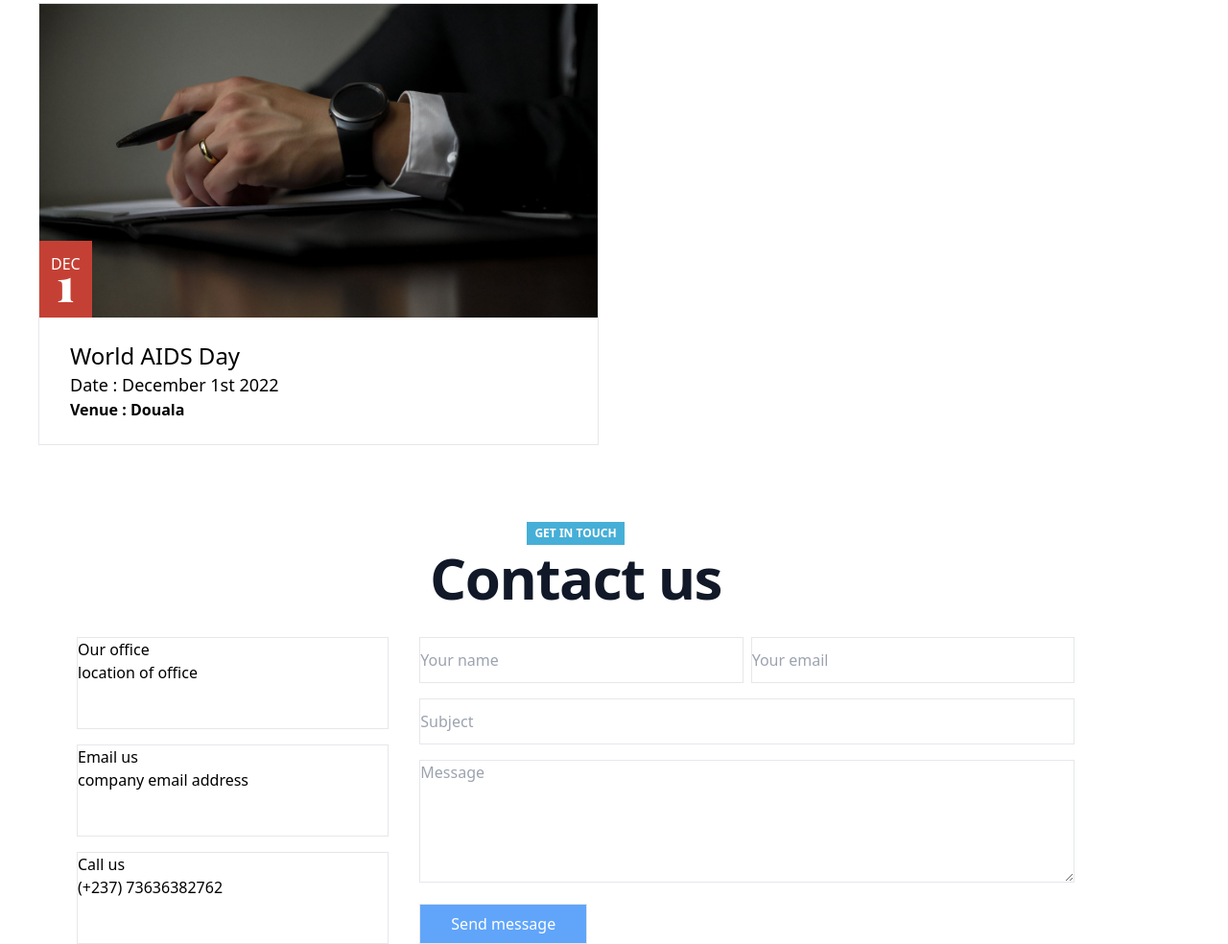
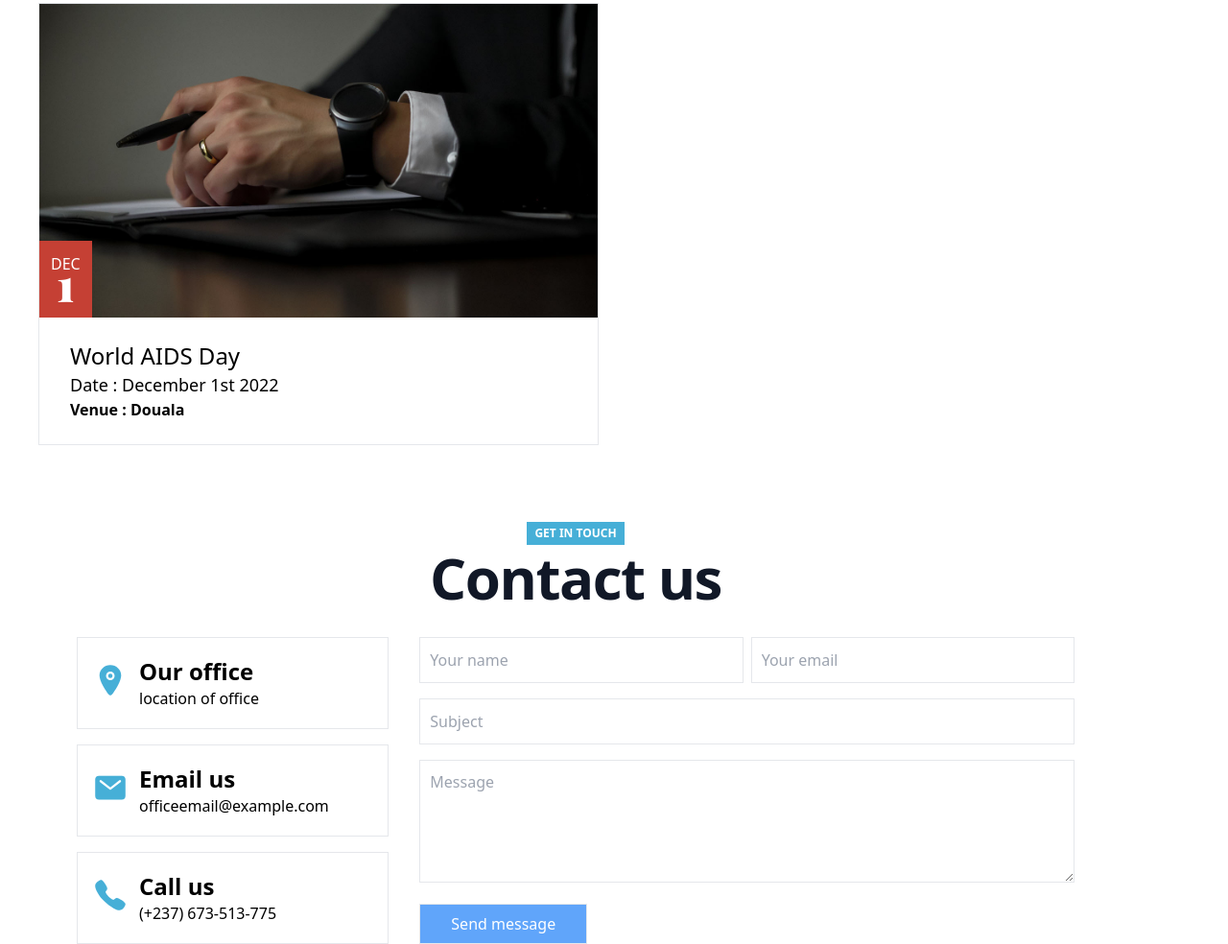
Before and after one commit to 007hillman/better-life-for-the-people, a plain HTML site: page index.html in a window 1280 px wide. Shown: the part 3614-4598 px from the top of the page at 96% size. Drawn offline with nearby package versions, Linux system fonts and the light colour scheme.

Commit message:
bug fixes

```diff
--- a/index.css
+++ b/index.css
@@ -92,3 +92,9 @@ div.active{
     max-height: 365px;
     width: 100%;
 }
+input[placeholder], textarea[placeholder]{
+    padding-left: 10px;
+}
+textarea[placeholder]{
+    padding-top: 10px;
+}
--- a/index.html
+++ b/index.html
@@ -472,31 +472,37 @@
     <p class="mt-1 text-4xl font-bold tracking-tight text-gray-900 sm:text-5xl lg:text-6xl mb-8 text-center">Contact us</p>
     <div class="grid grid-cols-1 sm:grid-cols-3 gap-8 w-full">
       <div class=" grid grid-cols-1 gap-4">
-        <div class="flex border ">
-          <div class="icon"></div>
+        <div class="flex border justify-start items-center pl-4">
+          <div class="icon text-2xl md:text-4xl text-light-blue pr-3">
+            <ion-icon name="location"></ion-icon>
+          </div>
           <div>
-            <p>Our office</p>
-            <p>location of office</p>
+            <p class="text-lg sm:text-2xl font-semibold">Our office</p>
+            <p class="font-light">location of office</p>
           </div>
         </div>
-        <div class="flex border">
-          <div class="icon"></div>
+        <div class="flex border justify-start items-center pl-4">
+          <div class="icon text-2xl md:text-4xl text-light-blue pr-3">
+            <ion-icon name="mail"></ion-icon>
+          </div>
           <div>
-            <p>Email us</p>
-            <p>company email address</p>
+            <p class="text-lg sm:text-2xl font-semibold">Email us</p>
+            <p class="font-light">officeemail@example.com</p>
           </div>
         </div>
-        <div class="flex border ">
-          <div class="icon"></div>
+        <div class="flex border justify-start items-center pl-4">
+          <div class="icon text-2xl md:text-4xl text-light-blue pr-3">
+            <ion-icon name="call"></ion-icon>
+          </div>
           <div>
-            <p>Call us</p>
-            <p>(+237) 73636382762</p>
+            <p class="text-lg sm:text-2xl font-semibold">Call us</p>
+            <p class="font-light">(+237) 673-513-775</p>
           </div>
         </div>
       </div>
       <div class=" col-span-2">
         <form action="" method="post" class="w-full flex flex-col">
-          <div class="grid grid-cols-2 gap-2 mb-4">
+          <div class="grid grid-cols-1 md:grid-cols-2 gap-2 mb-4">
             <div class="">
               <input type="text" name="" id="" class="w-full h-12 border" placeholder="Your name">
             </div>
```
